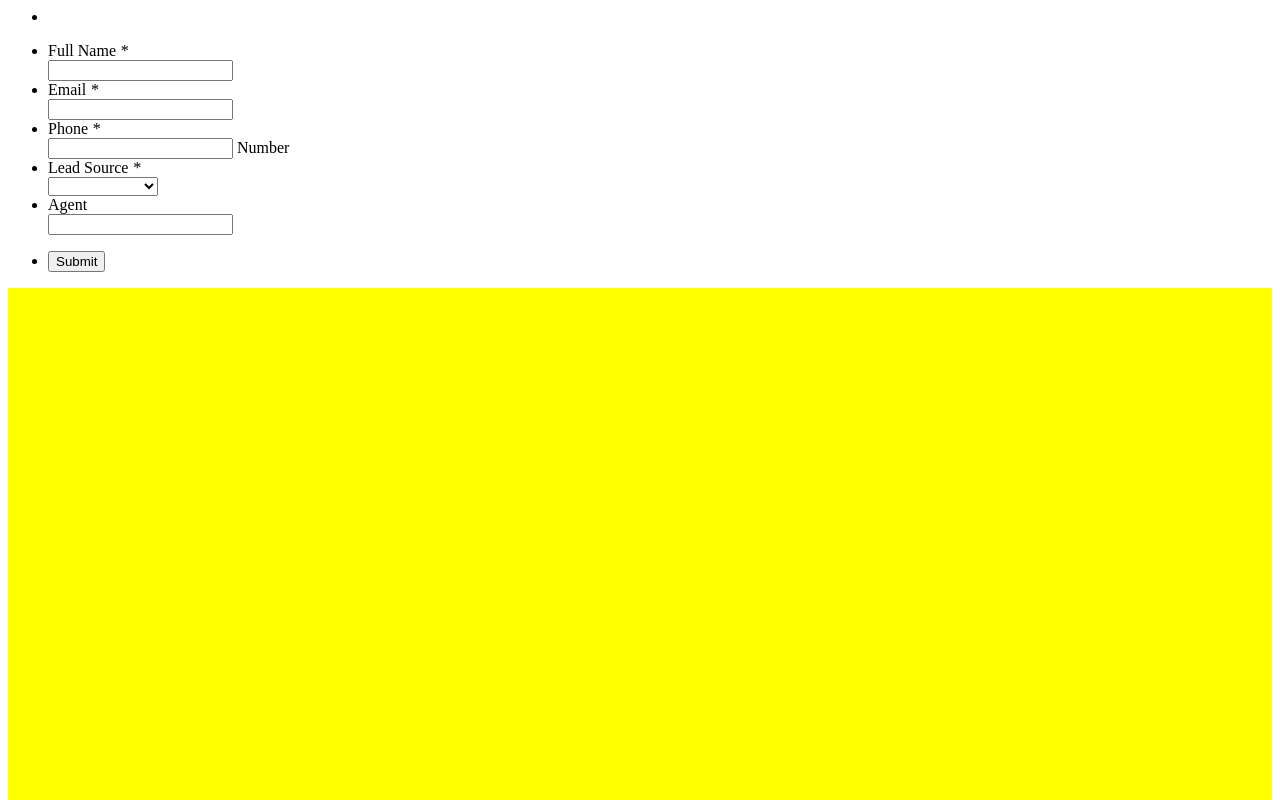
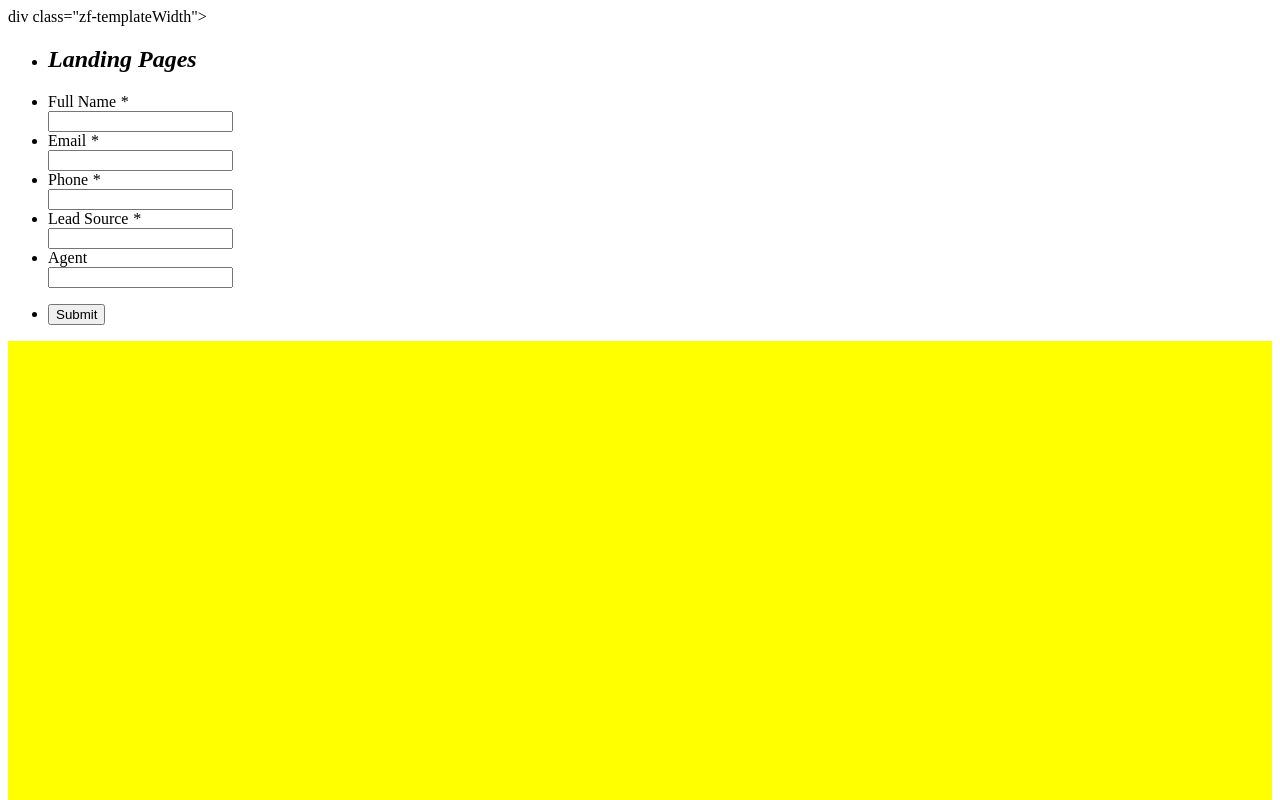
Before and after one commit to fleekreq/reqform, a plain HTML site: page index.html in a window 1280 px wide. Shown: the top 800 px of the page. Drawn offline with nearby package versions, Linux system fonts and the light colour scheme.

Commit message:
Update index.html

```diff
--- a/index.html
+++ b/index.html
@@ -1,6 +1,7 @@
-<html><head><meta charset="UTF-8"><title>Landing&#x20;Pages</title>
-<link href="css/form.css" rel="stylesheet" type="text/css">
-
+<html>
+      <head>
+            <meta charset="UTF-8">
+      <title>Requirement Forms Demo</title>
 <style>
       iframe {
         background-color: yellow;
@@ -14,7 +15,7 @@
 
 </head>
 <body class="zf-backgroundBg"><!-- Change or deletion of the name attributes in the input tag will lead to empty values on record submission-->
-<div class="zf-templateWidth"><form action='https://forms.zohopublic.com/fleekbiz/form/LandingPages/formperma/Z-pPuR30FkJSvntZt4_cdBWbhWukINLF56e-_wioBTA/htmlRecords/submit' name='form' method='POST' onSubmit='javascript:document.charset="UTF-8"; return zf_ValidateAndSubmit();' accept-charset='UTF-8' enctype='multipart/form-data' id='form'><input type="hidden" name="zf_referrer_name" value=""><!-- To Track referrals , place the referrer name within the " " in the above hidden input field -->
+div class="zf-templateWidth"><form action='https://forms.zohopublic.com/fleekbiz/form/LandingPages/formperma/Z-pPuR30FkJSvntZt4_cdBWbhWukINLF56e-_wioBTA/htmlRecords/submit' name='form' method='POST' onSubmit='javascript:document.charset="UTF-8"; return zf_ValidateAndSubmit();' accept-charset='UTF-8' enctype='multipart/form-data' id='form'><input type="hidden" name="zf_referrer_name" value=""><!-- To Track referrals , place the referrer name within the " " in the above hidden input field -->
 <input type="hidden" name="zf_redirect_url" value=""><!-- To redirect to a specific page after record submission , place the respective url within the " " in the above hidden input field -->
 <input type="hidden" name="zc_gad" value=""><!-- If GCLID is enabled in Zoho CRM Integration, click details of AdWords Ads will be pushed to Zoho CRM -->
 <input type="hidden" name="utm_source" value=""/>
@@ -24,7 +25,7 @@
 <input type="hidden" name="utm_content" value=""/>
 <input type="hidden" name="ReferrerName" value=""/>
 <div class="zf-templateWrapper"><!---------template Header Starts Here---------->
-<ul class="zf-tempHeadBdr"><li class="zf-tempHeadContBdr">
+<ul class="zf-tempHeadBdr"><li class="zf-tempHeadContBdr"><h2 class="zf-frmTitle"><em>Landing Pages</em></h2>
 <p class="zf-frmDesc"></p>
 <div class="zf-clearBoth"></div></li></ul><!---------template Header Ends Here---------->
 <!---------template Container Starts Here---------->
@@ -55,25 +56,17 @@ Phone
 class="zf-phwrapper zf-phNumber"
 >
 <span> <input type="text" compname="PhoneNumber" name="PhoneNumber_countrycode" maxlength="20" checktype="c7" value="" phoneFormat="1" isCountryCodeEnabled=false fieldType="11" id="international_PhoneNumber_countrycode" valType="number" phoneFormatType="1" placeholder="" />
-<label>Number</label> </span>
+</span>
 <div class="zf-clearBoth"></div></div><p id="PhoneNumber_error" class="zf-errorMessage" style="display:none;">Invalid value</p>
 </div><div class="zf-clearBoth"></div></li><!---------Phone Ends Here---------->
-<!---------Dropdown Starts Here---------->
+<!---------Single Line Starts Here---------->
 <li class="zf-tempFrmWrapper zf-small"><label class="zf-labelName">
 Lead Source
 <em class="zf-important">*</em>
 </label>
 <div class="zf-tempContDiv">
-<select class="zf-form-sBox sourcefield" name="Dropdown" checktype="c1">
-<option selected="true" value="-Select-" class="sourcefield">-Select-</option>
-<option value="Email">Email</option>
-<option value="Search&#x20;Engine">Search Engine</option>
-<option value="Social&#x20;Media">Social Media</option>
-<option value="Trade&#x20;Show">Trade Show</option>
-<option value="Website">Website</option>
-<option value="Word&#x20;of&#x20;Mouth">Word of Mouth</option>
-</select><p id="Dropdown_error" class="zf-errorMessage" style="display:none;">Invalid value</p>
-</div><div class="zf-clearBoth"></div></li><!---------Dropdown Ends Here---------->
+<span> <input class="sourcefield" type="text" name="SingleLine2" checktype="c1" value="" maxlength="255" fieldType=1 placeholder=""/></span> <p id="SingleLine2_error" class="zf-errorMessage" style="display:none;">Invalid value</p>
+</div><div class="zf-clearBoth"></div></li><!---------Single Line Ends Here---------->
 <!---------Single Line Starts Here---------->
 <li class="zf-tempFrmWrapper zf-small"><label class="zf-labelName">
 Agent
@@ -84,8 +77,8 @@ Agent
 </ul></div><!---------template Container Starts Here---------->
 <ul><li class="zf-fmFooter"><button class="zf-submitColor" >Submit</button></li></ul></div><!-- 'zf-templateWrapper' ends --></form></div><!-- 'zf-templateWidth' ends -->
 <script type="text/javascript">var zf_DateRegex = new RegExp("^(([0][1-9])|([1-2][0-9])|([3][0-1]))[-](Jan|Feb|Mar|Apr|May|Jun|Jul|Aug|Sep|Oct|Nov|Dec|JAN|FEB|MAR|APR|MAY|JUN|JUL|AUG|SEP|OCT|NOV|DEC)[-](?:(?:19|20)[0-9]{2})$");
-var zf_MandArray = [ "SingleLine", "Email", "PhoneNumber_countrycode", "Dropdown"];
-var zf_FieldArray = [ "SingleLine", "Email", "PhoneNumber_countrycode", "Dropdown", "SingleLine1"];
+var zf_MandArray = [ "SingleLine", "Email", "PhoneNumber_countrycode", "SingleLine2"];
+var zf_FieldArray = [ "SingleLine", "Email", "PhoneNumber_countrycode", "SingleLine2", "SingleLine1"];
 var isSalesIQIntegrationEnabled = false;
 var salesIQFieldsArray = [];</script>
 
```
